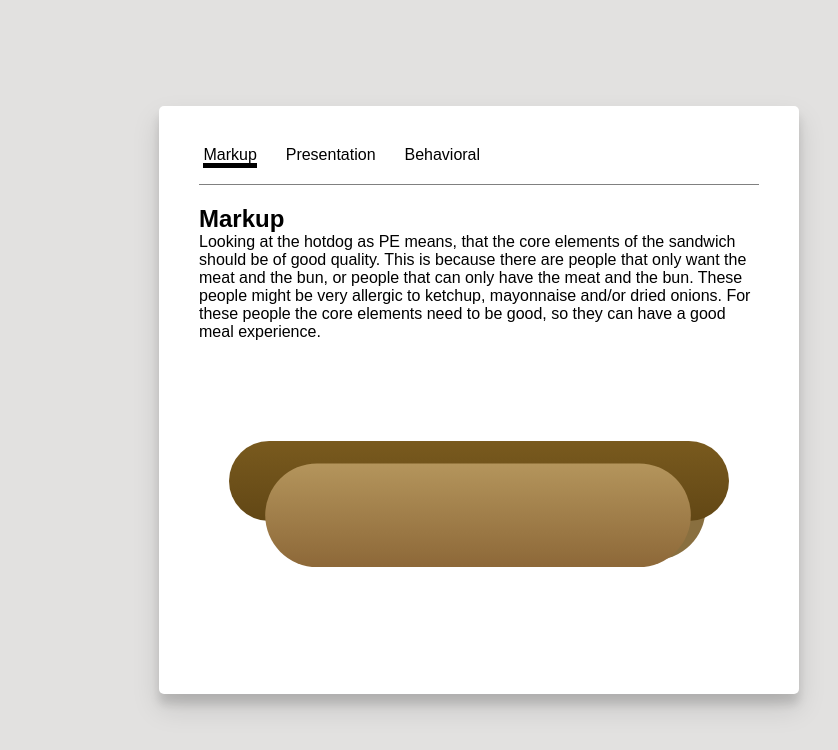
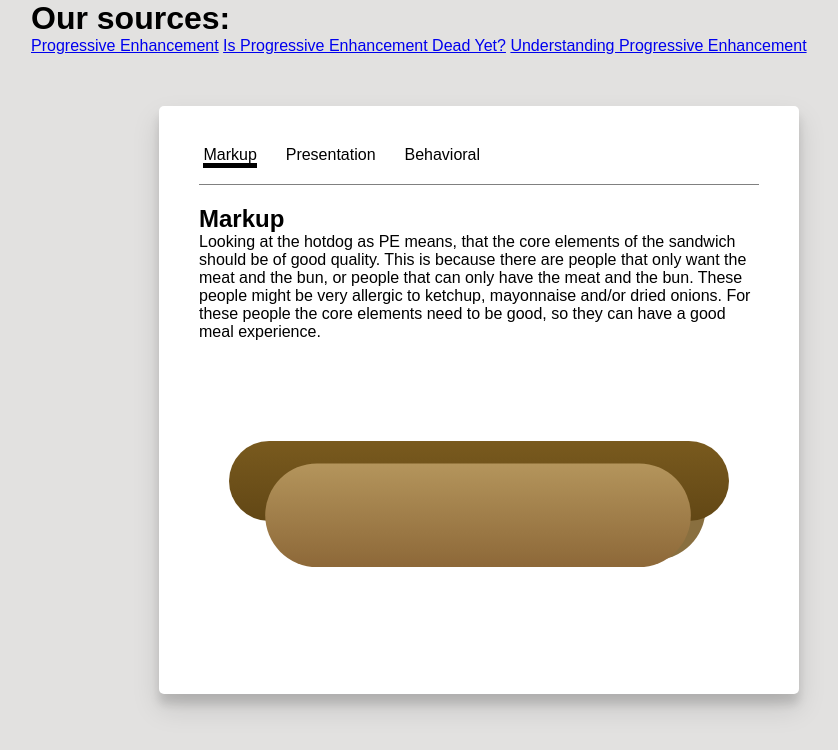
Before and after one commit to sjagoori/pe, a plain HTML site: page index.html in a window 1280 px wide. Shown: the whole page, without its empty margins (161-999 px from the left). Drawn offline with Linux system fonts and the light colour scheme.

Commit message:
Add sources

```diff
--- a/index.html
+++ b/index.html
@@ -40,6 +40,14 @@
       <img src="./assets/Behavior.svg" alt="placeholder image">
     </section>
   </main>
+  <footer>
+      <div>
+          <h1>Our sources: </h1>
+          <a href="https://www.youtube.com/watch?v=U38dyJhpUnA&ab_channel=video2brain">Progressive Enhancement</a>
+          <a href="https://briefs.video/videos/is-progressive-enhancement-dead-yet/">Is Progressive Enhancement Dead Yet?</a>
+          <a href="https://alistapart.com/article/understandingprogressiveenhancement/">Understanding Progressive Enhancement</a>
+      </div>
+  </footer>
 
   <!-- <script src="./js/main.js"></script> -->
 </body>
```
